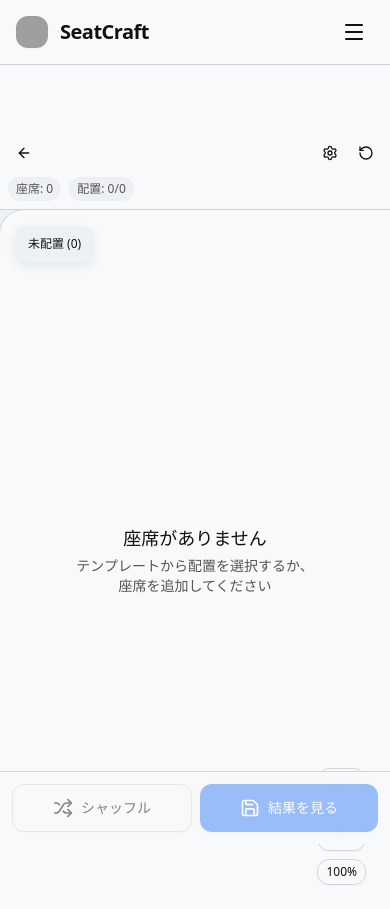
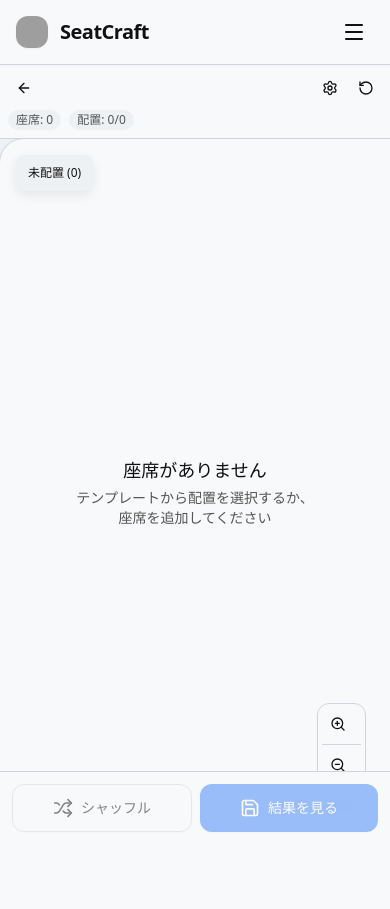
Before and after one commit to TaiyoYamada/SeatCraft, a Next.js app in the folder frontend/: page /craft in a window 390 px wide. After the commit the page ends 844 px from the top, so only its background shows below. Built offline with nearby package versions, Linux system fonts and the light colour scheme; grey boxes are pictures that could not be loaded.

Commit message:
無駄なスペースを削除

```diff
--- a/frontend/src/app/craft/page.tsx
+++ b/frontend/src/app/craft/page.tsx
@@ -112,7 +112,7 @@ export default function CraftPage() {
     };
 
     return (
-        <div className="h-[calc(100vh-4rem)] mt-16 flex flex-col">
+        <div className="fixed inset-0 top-16 flex flex-col">
             {/* Compact Toolbar */}
             <div className="bg-background border-b border-border p-2 sm:p-3 shadow-sm">
                 <div className="max-w-7xl mx-auto">
@@ -185,9 +185,9 @@ export default function CraftPage() {
                     </div>
 
                     {/* Mobile stats bar */}
-                    <div className="flex sm:hidden items-center gap-2 mt-2 text-xs text-muted-foreground">
-                        <span className="bg-secondary px-2 py-1 rounded-full">座席: {seats.length}</span>
-                        <span className="bg-secondary px-2 py-1 rounded-full">配置: {assignments.length}/{members.length}</span>
+                    <div className="flex sm:hidden items-center gap-2 mt-1.5 text-xs text-muted-foreground">
+                        <span className="bg-secondary px-2 py-0.5 rounded-full">座席: {seats.length}</span>
+                        <span className="bg-secondary px-2 py-0.5 rounded-full">配置: {assignments.length}/{members.length}</span>
                     </div>
 
                     {/* Options panel (collapsible) */}
```
